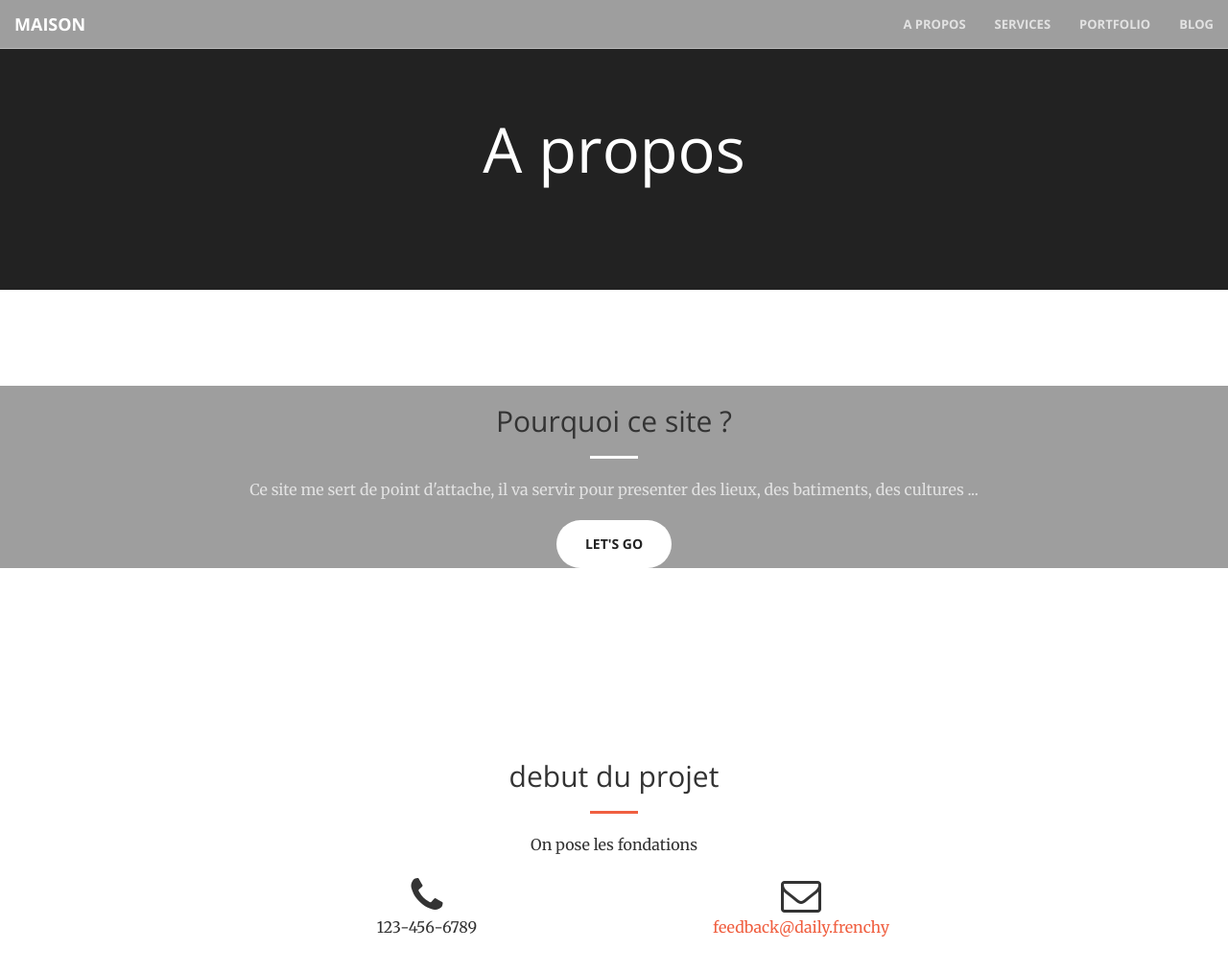
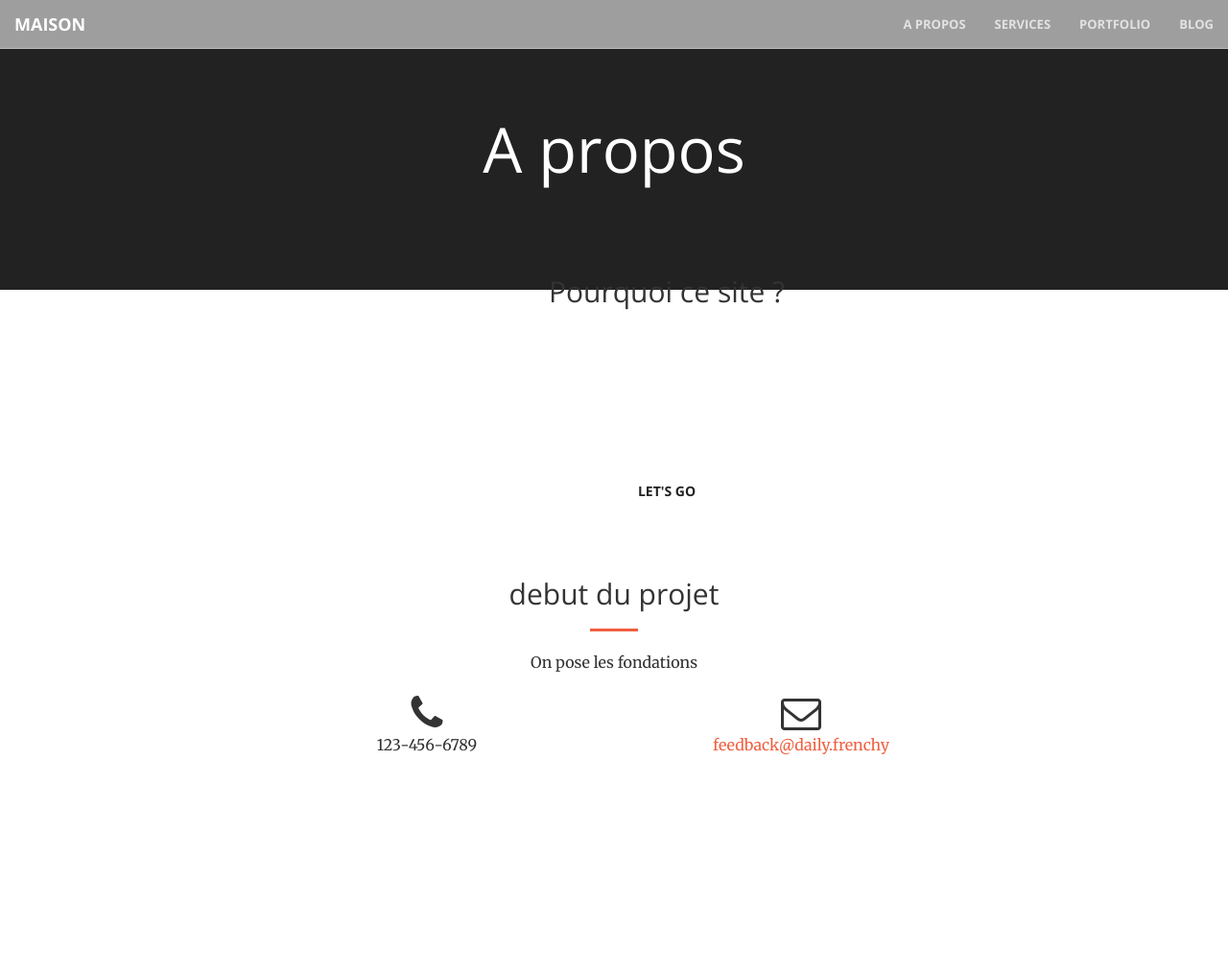
Before and after one commit to daily-frenchy/open, a Jekyll site: the page built from about.html, in a window 1280 px wide and 1098 px high. Shown: the top 1015 px of the window at 96% size. Built offline with Jekyll 4.4.1, drawn with Linux system fonts in a browser that asks for light colours.

Commit message:
Update creative.css

```diff
--- a/css/creative.css
+++ b/css/creative.css
@@ -522,14 +522,14 @@ img::-moz-selection {
     -o-background-size: cover;
 }
 
-about .about-content {
+.about .about-content {
     position: relative;
     width: 100%;
     padding: 100px 15px;
     text-align: center;
 }
 
-about .about-content .about-content-inner h1 {
+.about .about-content .about-content-inner h1 {
     margin-top: 0;
     margin-bottom: 0;
     text-transform: uppercase;
@@ -537,12 +537,12 @@ about .about-content .about-content-inner h1 {
     font-size: 50px;
 }
 
-about .about-content .about-content-inner hr {
+.about .about-content .about-content-inner hr {
     margin: 30px auto;
 }
 
 /* creer un filtre au header (ajoute de la couleur a l'image */
-about .about-content .about-content-inner p {
+.about .about-content .about-content-inner p {
     margin-bottom: 50px;
     font-size: 16px;
     font-weight: 300;
@@ -557,7 +557,7 @@ about .about-content .about-content-inner p {
         background-image: url(/open/img/about.jpg);
     }
 
-    about .about-content {
+    .about .about-content {
         position: absolute;
         top: 50%;
         padding: 0 50px;
@@ -566,13 +566,13 @@ about .about-content .about-content-inner p {
         transform: translateY(-50%);
     }
 
-    about .about-content .about-content-inner {
+    .about .about-content .about-content-inner {
         margin-right: auto;
         margin-left: auto;
         max-width: 1000px;
     }
 
-    about .about-content .about-content-inner p {
+    .about .about-content .about-content-inner p {
         margin-right: auto;
         margin-left: auto;
         max-width: 80%;
```
